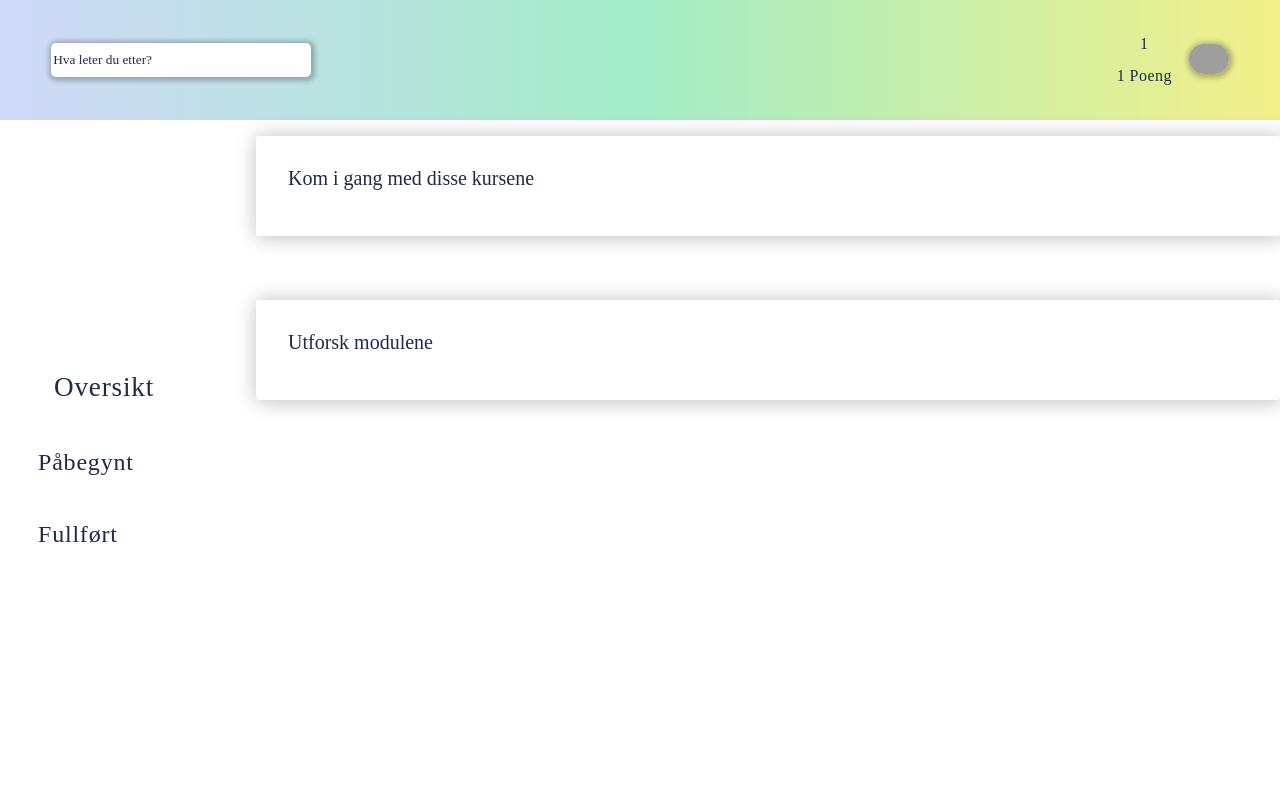
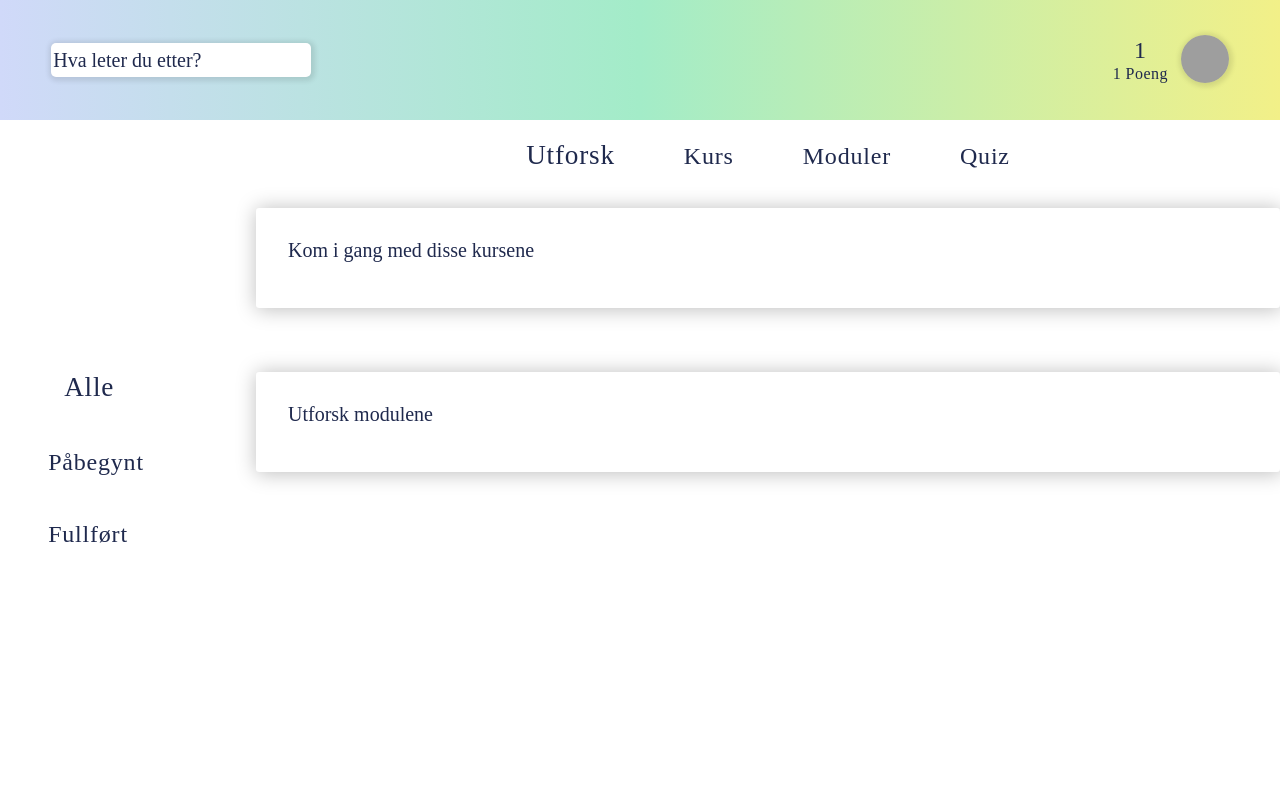
Before and after one commit to mrdoggel/Trivselslaben, a PHP site: page /forside.php in a window 1280 px wide. Run offline with PHP 8.4, Linux system fonts and the light colour scheme; the visitor is signed in with stand-in values (Sample User, id 1); data that the repository does not hold is empty; grey boxes are pictures that could not be loaded.

Commit message:
litt css-rydding og strukturering

```diff
--- a/assets/css/global.css
+++ b/assets/css/common/global.css
@@ -38,23 +38,28 @@ label{
 .hidden{
     display: none;
 }
+
+.error {
+  display: block;
+  text-align: center;
+}
+
+.error p{
+  color: #FF9494;
+  padding: 0.25rem;
+}
+
 #hidden{
   display: none;
 }
+
 #error {
   display: block;
   text-align: center;
   margin-top: 0.75rem;
 }
+
 #error p{
   color: #FF9494;
   padding: 0.25rem;
 }
-.error {
-  display: block;
-  text-align: center;
-}
-.error p{
-  color: #FF9494;
-  padding: 0.25rem;
-}
--- /dev/null
+++ b/assets/css/common/header.css
@@ -0,0 +1,66 @@
+#navbar {
+    width: 100%;
+    height: 15vh;
+    background-image: linear-gradient(to right, #d0d9f9 , #a3ecc8, #f2f088);
+    display: flex;
+  }
+  #navbar > div {
+    width: 50%;
+    display: flex;
+    align-items: center;
+  }
+
+  #searchbar form {
+    padding: 0;
+    margin: 0;
+  }
+
+  #searchbar input{
+    font-size: 1.25rem;
+    text-align: left;
+    box-shadow: 1px 1px 5px 3px rgb(0 0 0 / 10%);
+    border-radius: 5px;
+    border: none;
+    height: 4vh;
+    width: 20vw;
+    margin-left: 4vw;
+  }
+
+  #searchbar input::placeholder{
+    text-align: left;
+  }
+
+  #searchbar textarea:focus, input:focus{
+    outline: none;
+  }
+
+  #profil {
+    justify-content: right;
+    margin-right: 4vw;
+  }
+
+  #profil img {
+    box-shadow: 1px 1px 5px 3px rgb(0 0 0 / 10%);
+    width: 3rem;
+    height: 3rem;
+    object-fit: cover;
+    border-radius: 50%;
+  }
+
+  #navn_poeng {
+    margin-right: 1vw;
+  }
+
+  #navn_poeng p{
+    line-height: 100%;
+    padding: 0rem;
+    font-weight: 100;
+    font-size: 1rem;
+    color:#1f294d;
+    text-align: center;
+  }
+
+  #navn_poeng p:first-of-type{
+    font-size: 1.5rem;
+    padding-bottom: 0.2rem;
+  }
--- a/assets/css/forside.css
+++ b/assets/css/forside.css
@@ -1,110 +1,49 @@
-/*commit this*/
-#container {
-    max-width: 100vw;
-    width: 100vw;
+#top-nav {
+  box-shadow: none;
+  margin: 1rem 0rem 1rem 0rem;
+  width: 80%;
+  float: right;
+  display: flex;
+  flex-wrap: wrap;
+  justify-content: space-evenly;
+}
+#top-nav nav {
+  width: 100%;
+  max-height: 5vh;
+  min-height: 5vh;
+}
+#top-nav nav ul li {
+  display: inline;
+  padding: 0.5rem 2rem 0.5rem 2rem;
 }
 
-#navbar {
-    width: 100%;
-    height: 15vh;
-    background-image: linear-gradient(to right, #d0d9f9 , #a3ecc8, #f2f088);
-    display: flex;
-    flex-flow: row nowrap;
-}
-
-#searchbar {
-    width: 50%;
-    display: flex;
-    flex-flow: row nowrap;
-    align-items: center;
-}
-
-#searchbar input{
-    box-shadow: 1px 1px 5px 3px rgb(0 0 0 / 25%);
-    border-radius: 5px;
-    border: none;
-    height: 4vh;
-    width: 20vw;
-    margin-left: 4vw;
-}
-
-#searchbar textarea:focus, input:focus{
-    outline: none;
-}
-
-#searchbar form {
-    margin: 0;
-    padding: 0;
-    display: flex;
-}
-
-#searchbar button {
-    border: 0;
-    padding: 0;
-    margin: 0;
-    background: none;
-}
-
-#searchbar svg {
-    box-shadow: 1px 1px 5px 3px rgb(0 0 0 / 25%);
-    z-index: 100;
-    border-radius: 5px;
-    width: 3vh;
-    margin-left: 1vw;
-    padding: 5px;
-}
-
-#searchbar svg:hover {
-  cursor: pointer;
-}
-
-#profil {
-  width: 50%;
-  display: flex;
-  flex-flow: row nowrap;
-  align-items: center;
-  justify-content: right;
-  margin-right: 4vw;
-}
-
-#navn_poeng {
-  font-family: "Leelawadee UI";
-  margin-right: 1vw;
-}
-
-#profil img {
-  box-shadow: 1px 1px 5px 3px rgb(0 0 0 / 25%);
-  border-radius: 25px;
-  width: 5vh;
-}
-nav {
+main nav {
   width: 15%;
   font-size: 1.25rem;
-  float: left;
-}
-main nav {
   min-height: 85vh;
   max-height: 85vh;
+  float: left;
   display: flex;
   justify-content:center;
   align-items: center;
 }
+
 main nav ul li {
   margin: 3rem 0rem 3rem 0rem;
   letter-spacing: 0.05rem;
   font-size: 1.5rem;
   transition: all 0.4s;
 }
+
 main nav ul li:hover{
-  font-weight: lighter;
   font-size: 1.7rem;
 }
+
 .active {
   font-weight: lighter;
   padding-left: 1rem;
   font-size: 1.7rem;
 }
-
 
 /* FELLES */
 h1 {
--- a/assets/reuse/navbar.php
+++ b/assets/reuse/navbar.php
@@ -1,9 +1,10 @@
 <nav id="navbar">
     <div id="searchbar">
-        <form action="søk.php" method="post" style="padding: 0; margin: 0; display: flex;">
+        <form action="søk.php" method="post">
             <input required type="text" name="søkeparameter" placeholder="Hva leter du etter?">
         </form>
     </div>
+
     <div id="profil">
         <div id ="navn_poeng">
             <p>
@@ -17,7 +18,7 @@
                 ?>
             </p>
         </div>
-        <!-- Lagt inn link til min side her -->
+
         <div id="profilbilde">
             <?php if (isset($_SESSION['bilde'])) { ?>
                 <a href="minside.php"><img src="<?php echo $_SESSION['bilde']; ?>"></img></a>
--- a/forside.php
+++ b/forside.php
@@ -8,28 +8,43 @@
     <meta charset="UTF-8">
     <title>Forside - Oversikt</title>
     <meta name="viewport" content="width=device-width, initial-scale=1.0">
-    <link rel="stylesheet" href="assets/css/reset.css">
-    <link rel="stylesheet" href="assets/css/global.css">
+    <link rel="stylesheet" href="assets/css/common/reset.css">
+    <link rel="stylesheet" href="assets/css/common/global.css">
+    <link rel="stylesheet" href="assets/css/common/header.css">
     <link rel="stylesheet" href="assets/css/forside.css">
     <link rel="stylesheet" href="https://cdnjs.cloudflare.com/ajax/libs/font-awesome/4.7.0/css/font-awesome.min.css">
     <script src="assets/js/oversiktssider.js"></script>
 </head>
 
 <body>
-    <?php
-        require "assets/reuse/navbar.php";
-    ?>
+    <header>
+        <?php
+            require "assets/reuse/navbar.php";
+        ?>
+    </header>
 
     <main>
         <nav>
             <ul>
-                <li><a class="active" href="forside.php">Oversikt</a></li>
+                <li><a class="active" href="forside.php">Alle</a></li>
                 <li><a href="påbegynt.php">Påbegynt</a></li>
                 <li><a href="fullført.php">Fullført</a></li>
             </ul>
         </nav>
 
+        <div id="top-nav">
+        <nav>
+                <ul>
+                    <li class="active">Utforsk</li>
+                    <li>Kurs</li>
+                    <li>Moduler</li>
+                    <li>Quiz</li>
+                </ul>
+            </nav>
+        </div>
+
         <section>
+
             <h1>Kom i gang med disse kursene</h1>
             <?php
                 require "assets/reuse/hentKurs.php";
--- a/index.html
+++ b/index.html
@@ -4,8 +4,8 @@
     <meta charset="UTF-8" />
     <title>Inova</title>
     <meta name="viewport" content="width=device-width, initial-scale=1.0" />
-    <link rel="stylesheet" href="assets/css/reset.css" />
-    <link rel="stylesheet" href="assets/css/global.css" />
+    <link rel="stylesheet" href="assets/css/common/reset.css" />
+    <link rel="stylesheet" href="assets/css/common/global.css" />
     <link rel="stylesheet" href="assets/css/screen.css" />
     <script src="assets/js/omoss.js"></script>
   </head>
--- a/komigang.php
+++ b/komigang.php
@@ -6,8 +6,8 @@
     <meta charset="UTF-8">
     <title>Forside - Påbegynt</title>
     <meta name="viewport" content="width=device-width, initial-scale=1.0">
-    <link rel="stylesheet" href="assets/css/reset.css">
-    <link rel="stylesheet" href="assets/css/global.css">
+    <link rel="stylesheet" href="assets/css/common/reset.css">
+    <link rel="stylesheet" href="assets/css/common/global.css">
     <link rel="stylesheet" href="assets/css/komigang.css">
     <script src="assets/js/effects.js"></script>
 </head>
--- a/login.php
+++ b/login.php
@@ -6,8 +6,8 @@
 <head>
     <meta charset="UTF-8">
     <title>Login</title>
-    <link rel="stylesheet" href="assets/css/reset.css"/>
-    <link rel="stylesheet" href="assets/css/global.css"/>
+    <link rel="stylesheet" href="assets/css/common/reset.css"/>
+    <link rel="stylesheet" href="assets/css/common/global.css"/>
     <link rel="stylesheet" href="assets/css/login.css"/>
 </head>
 <body>
--- a/minside.php
+++ b/minside.php
@@ -6,8 +6,9 @@
 <head>
     <meta charset="UTF-8">
     <title>Login</title>
-    <link rel="stylesheet" href="assets/css/reset.css"/>
-    <link rel="stylesheet" href="assets/css/global.css"/>
+    <link rel="stylesheet" href="assets/css/common/reset.css"/>
+    <link rel="stylesheet" href="assets/css/common/global.css"/>
+    <link rel="stylesheet" href="assets/css/common/header.css"/>
     <link rel="stylesheet" href="assets/css/minside.css">
     <script src="assets/js/minside.js"></script>
 </head>
--- a/registrer.php
+++ b/registrer.php
@@ -6,8 +6,8 @@
 <head>
     <meta charset="UTF-8">
     <title>Login</title>
-    <link rel="stylesheet" href="assets/css/reset.css"/>
-    <link rel="stylesheet" href="assets/css/global.css"/>
+    <link rel="stylesheet" href="assets/css/common/reset.css"/>
+    <link rel="stylesheet" href="assets/css/common/global.css"/>
     <link rel="stylesheet" href="assets/css/registrer.css"/>
     <!--
     <script src="assets/js/registrering.js">></script>-->
--- a/registreringspm.php
+++ b/registreringspm.php
@@ -11,8 +11,8 @@
     <meta charset="UTF-8">
     <title>Forside - Påbegynt</title>
     <meta name="viewport" content="width=device-width, initial-scale=1.0">
-    <link rel="stylesheet" href="assets/css/reset.css">
-    <link rel="stylesheet" href="assets/css/global.css">
+    <link rel="stylesheet" href="assets/css/common/reset.css">
+    <link rel="stylesheet" href="assets/css/common/global.css">
     <link rel="stylesheet" href="assets/css/registreringspm.css">
     <script src="assets/js/registrering.js"></script>
     <!--<script src="assets/js/sendinteresser.js"></script>-->
--- a/registreringsvei.php
+++ b/registreringsvei.php
@@ -6,8 +6,8 @@
     <meta charset="UTF-8">
     <title>Forside - Påbegynt</title>
     <meta name="viewport" content="width=device-width, initial-scale=1.0">
-    <link rel="stylesheet" href="assets/css/reset.css">
-    <link rel="stylesheet" href="assets/css/global.css">
+    <link rel="stylesheet" href="assets/css/common/reset.css">
+    <link rel="stylesheet" href="assets/css/common/global.css">
     <link rel="stylesheet" href="assets/css/registreringsvei.css">
 </head>
     <body>
--- a/søk.php
+++ b/søk.php
@@ -8,8 +8,8 @@
     <meta charset="UTF-8">
     <title>Forside - Oversikt</title>
     <meta name="viewport" content="width=device-width, initial-scale=1.0">
-    <link rel="stylesheet" href="assets/css/reset.css">
-    <link rel="stylesheet" href="assets/css/global.css">
+    <link rel="stylesheet" href="assets/css/common/reset.css">
+    <link rel="stylesheet" href="assets/css/common/global.css">
     <link rel="stylesheet" href="assets/css/forside.css">
     <link rel="stylesheet" href="https://cdnjs.cloudflare.com/ajax/libs/font-awesome/4.7.0/css/font-awesome.min.css">
 </head>
```
Also changed, not shown: assets/css/minside.css (+0 -67 lines), fullført.php (+11 -6 lines), påbegynt.php (+11 -6 lines), assets/css/common/reset.css (renamed from assets/css/reset.css). Lines whose indentation alone changed are shown as unchanged.
